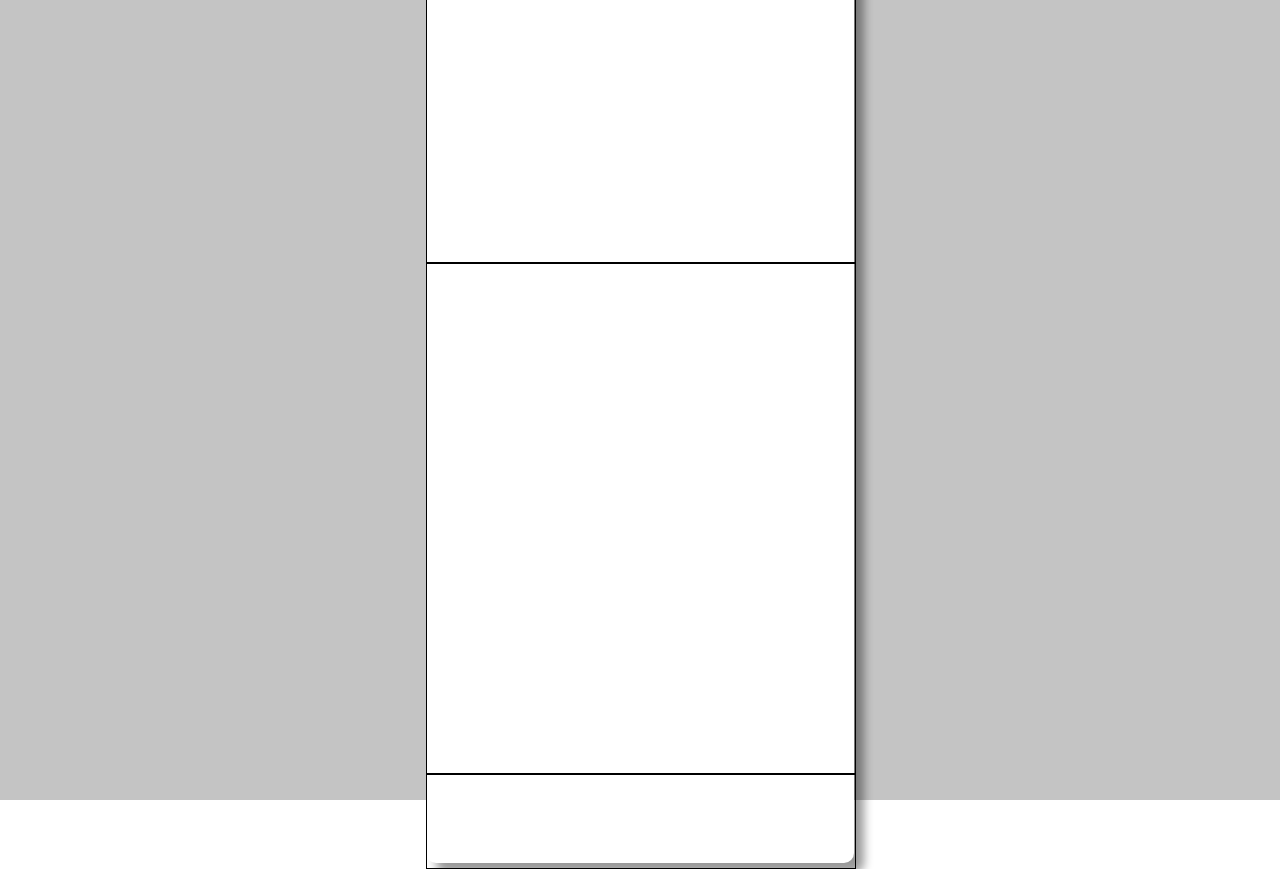
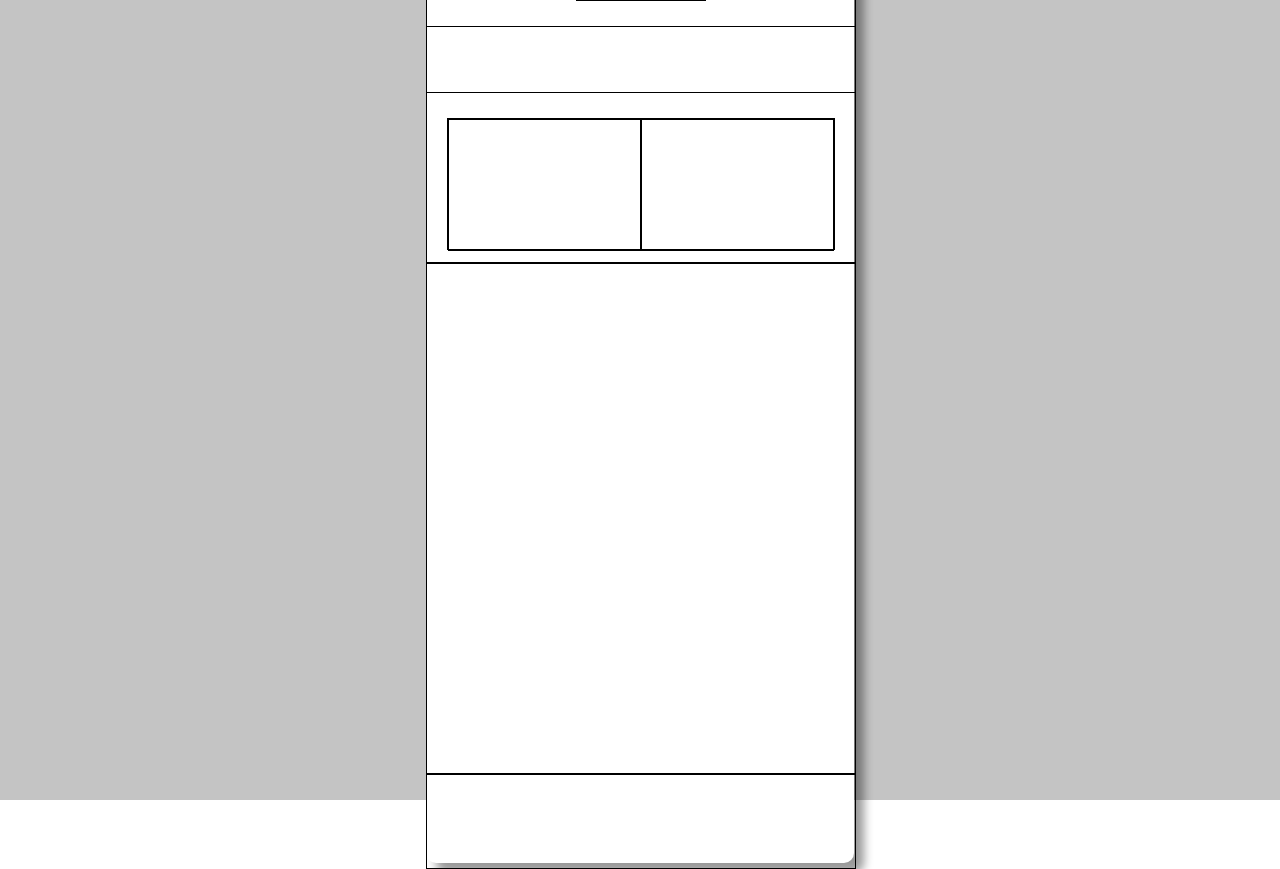
Before and after one commit to Lsohee/cocktail_mobile_20_220406, a plain HTML site: page index.html in a window 1280 px wide. Drawn offline with Linux system fonts and the light colour scheme.

Commit message:
header 기본 구조 완성 -> main칸 나누기

```diff
--- a/css/style.css
+++ b/css/style.css
@@ -4,16 +4,53 @@
 .root div {
   border:1px solid black;
 }
+
+/* header */
+
+
 .root>div:nth-child(1){
   width:100%;
   height:35%;
+  display: flex;
+  flex-direction: column;
+  justify-content: space-around;
+  align-items: center;
 }
+
+.root>div:nth-child(1)>div:nth-child(1){
+  width:30%;
+  height:15%;
+}
+
+
+.root>div:nth-child(1)>div:nth-child(2){
+  width:100%;
+  height:20%;
+}
+
+
+.root>div:nth-child(1)>div:nth-child(3){
+  width:90%;
+  height:40%;
+  display: flex;
+}
+
+.root>div:nth-child(1)>div:nth-child(3)>div{
+  width:50%;
+  height:100%;
+}
+
+
+
+/* main */
 
 .root>div:nth-child(2){
   width:100%;
   height:55%;
 }
 
+
+/* footer */
 .root>div:nth-child(3){
   width:100%;
   height:10%;
```
